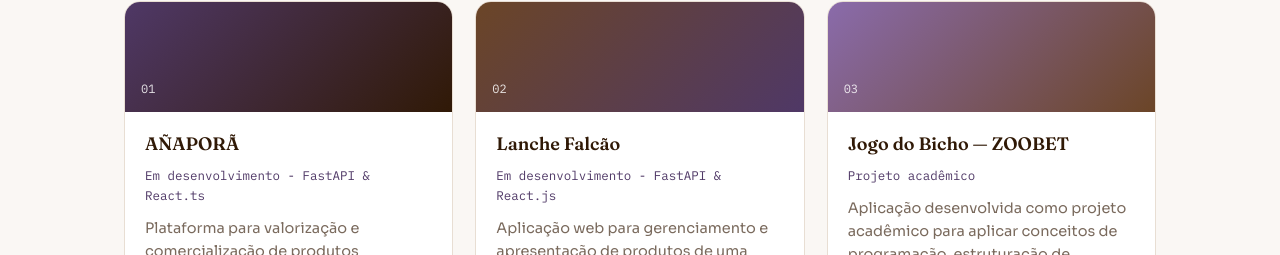
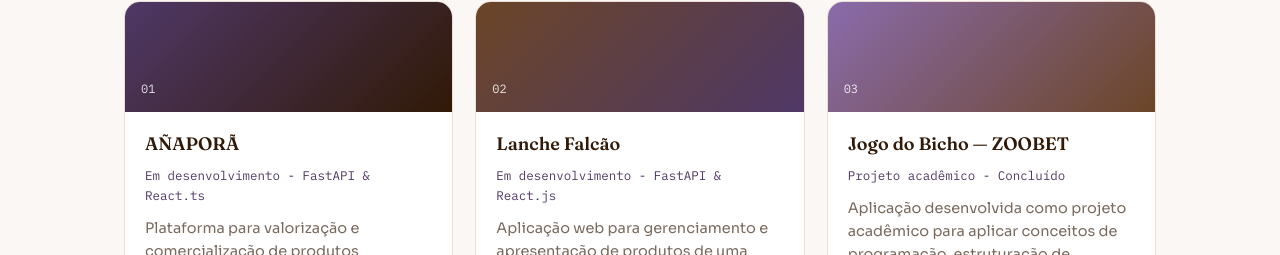
Before and after one commit to julianafalcaoo/meu-portifolio, a React (Vite) app: page / in a window 1280 px wide. Shown: the part 1579-1834 px from the top of the page. Built offline with nearby package versions, Linux system fonts and the light colour scheme.

Commit message:
Atualizando descrição ZOOBET

```diff
--- a/src/data/content.ts
+++ b/src/data/content.ts
@@ -86,7 +86,7 @@ export const projects: Project[] = [
   {
     slug: 'zoobet',
     name: 'Jogo do Bicho — ZOOBET',
-    tagline: 'Projeto acadêmico',
+    tagline: 'Projeto acadêmico - Concluído',
     description:
       'Aplicação desenvolvida como projeto acadêmico para aplicar conceitos de programação, estruturação de sistemas e manipulação de dados.',
     url: 'https://github.com/julianafalcaoo/zoobet-projeto',
```
